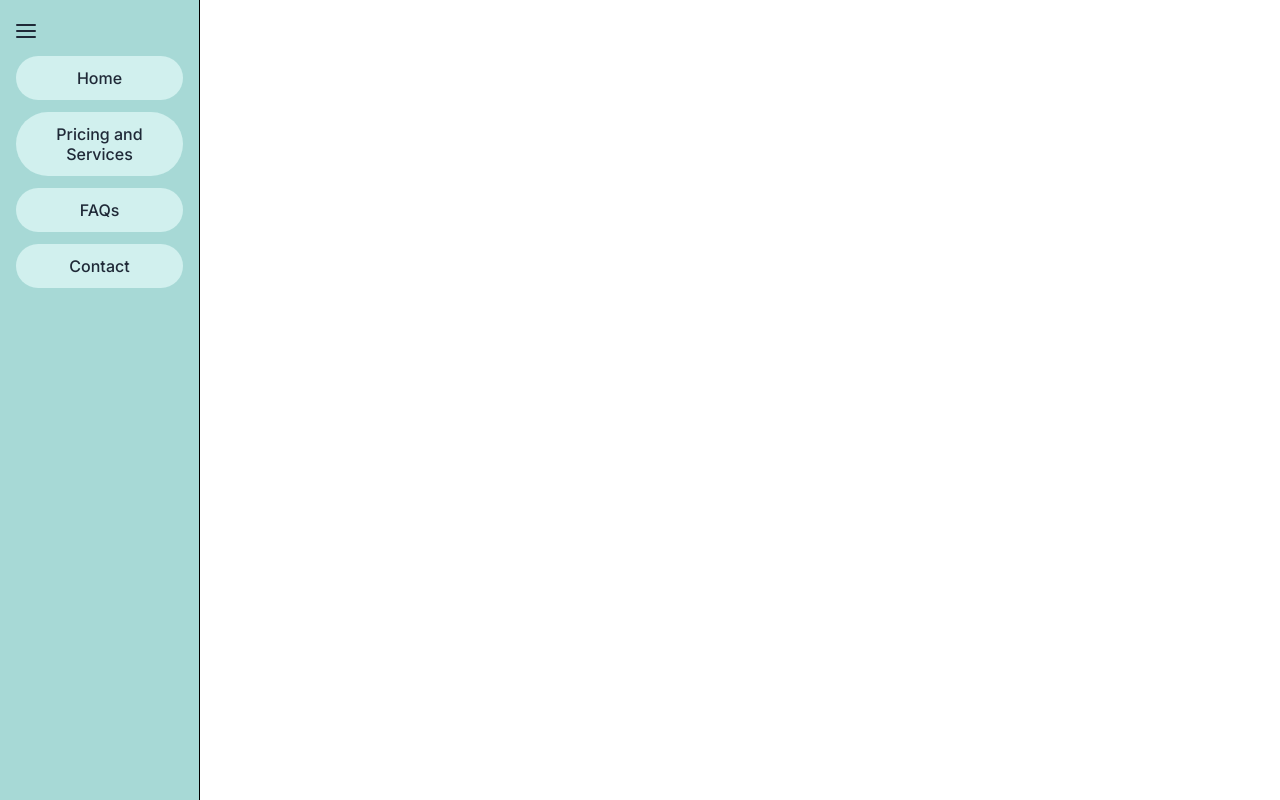
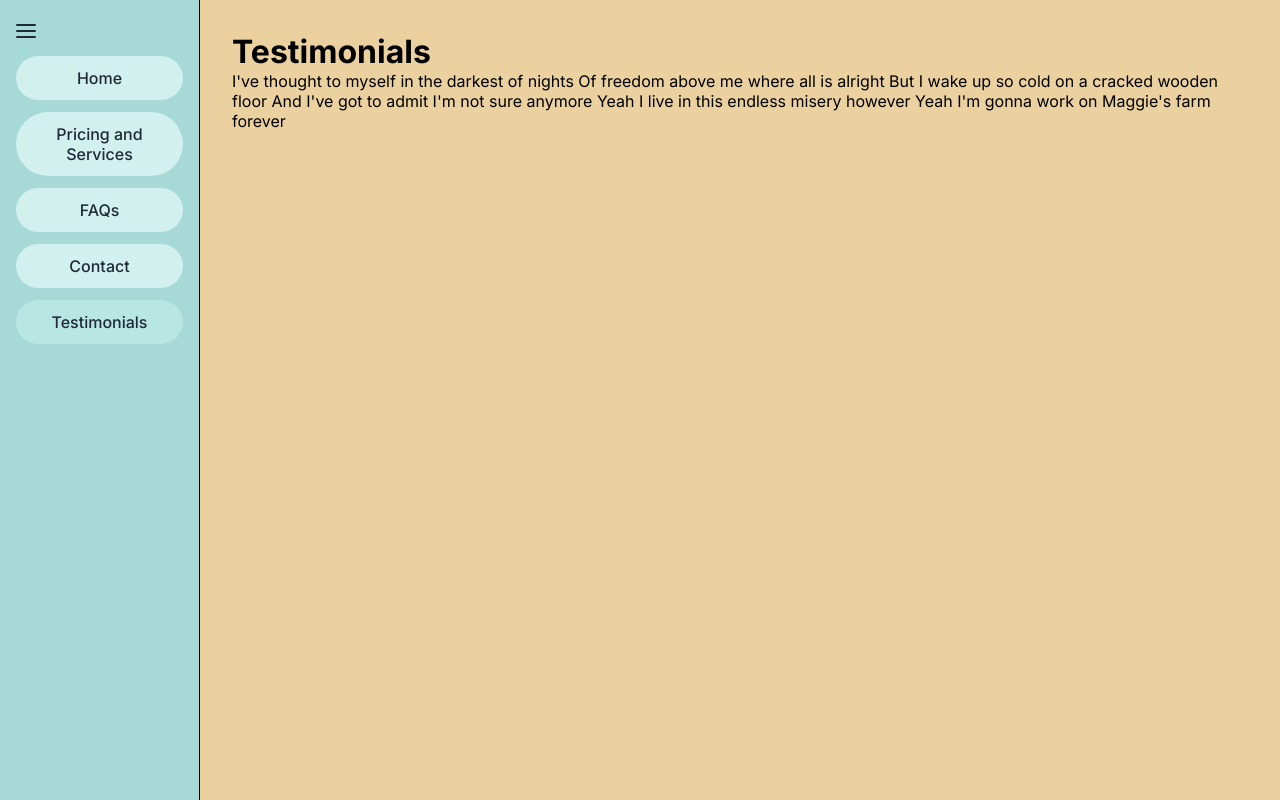
Before and after one commit to michaelwhittemore/nuxt-executive-functioneer, a Nuxt app: page /testimonials in a window 1280 px wide. Built offline with nearby package versions, Linux system fonts and the light colour scheme.

Commit message:
started on testimonials, need text

```diff
--- a/app/components/Navbar.vue
+++ b/app/components/Navbar.vue
@@ -20,6 +20,9 @@
             </NuxtLink>
             <NuxtLink to="/contact" class="navbar-link">
                 <span class="link-text">Contact</span>
+            </NuxtLink>
+            <NuxtLink to="/testimonials" class="navbar-link">
+                <span class="link-text">Testimonials</span>
             </NuxtLink>
         </div>
     </nav>
--- a/app/pages/pricing.vue
+++ b/app/pages/pricing.vue
@@ -16,7 +16,7 @@
         <div class="pricing-box rounded yellow-pricing-box">
           <div class="centered-text-header"> Menu of Services</div>
           <p>During a session, I can assist with:</p>
-          <ul>
+          <ul class="pricing-list">
             <li> Replying to difficult emails or texts </li>
             <li> Forming a new habit (e.g. exercising, eating breakfast, flossing)</li>
             <li>Body doubling (observing you until you complete a task)</li>
@@ -40,6 +40,9 @@
 </template>
 
 <style scoped>
+.pricing-list {
+  list-style-position: inside
+}
 .pricing-container {
   display: flex;
   gap: 2rem;
--- /dev/null
+++ b/app/pages/testimonials.vue
@@ -0,0 +1,21 @@
+<template>
+    <div class="yellow-background full-height">
+        <div class="page-content-container">
+            <h1>Testimonials</h1>
+            <p>
+                I've thought to myself in the darkest of nights
+                Of freedom above me where all is alright
+                But I wake up so cold on a cracked wooden floor
+                And I've got to admit I'm not sure anymore
+                Yeah I live in this endless misery however
+                Yeah I'm gonna work on Maggie's farm forever
+            </p>
+        </div>
+    </div>
+
+</template>
+
+<script setup>
+</script>
+
+<style scoped></style>
```
